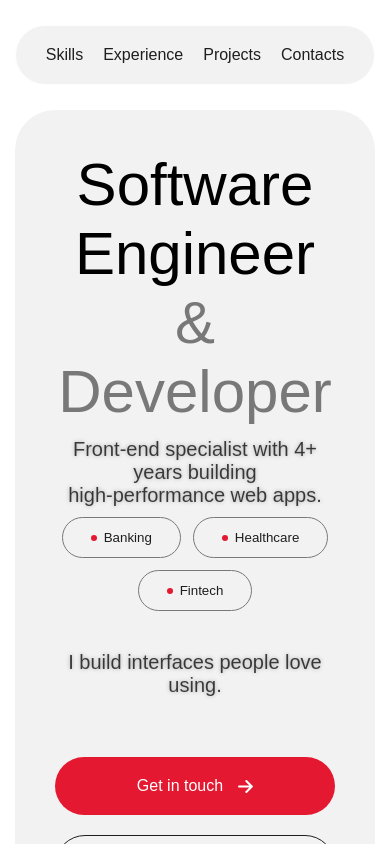
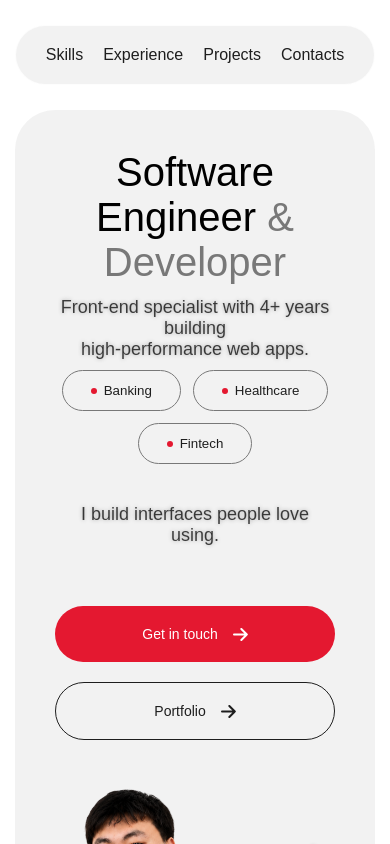
Before and after one commit to fullmetalldev/New-Portfolio, a React (Vite) app: page / in a window 390 px wide. Shown: the top 844 px of the page. Built offline with nearby package versions, Linux system fonts and the light colour scheme; a web font is replaced by a local one.

Commit message:
some changes

```diff
--- a/src/index.css
+++ b/src/index.css
@@ -4,6 +4,8 @@
   box-sizing: border-box;
   font-family: "Google Sans Flex", sans-serif;
   scroll-behavior: smooth;
+}
+:root {
   --primary-black: #1e1e1e;
   --secondary-black: #353535;
   --font-size-text-small: 14px;
@@ -156,6 +158,16 @@ p {
 }
 
 @media (max-width: 530px) {
+  :root {
+    --font-size-text-small: 12px;
+    --font-size-text: 14px;
+    --font-size-text-med: 18px;
+    --font-size-logo: 22px;
+    --font-size-head1: 40px;
+    --font-size-head2: 28px;
+    --font-size-head3: 20px;
+  }
+
   .container {
     padding: 0 15px;
   }
```
